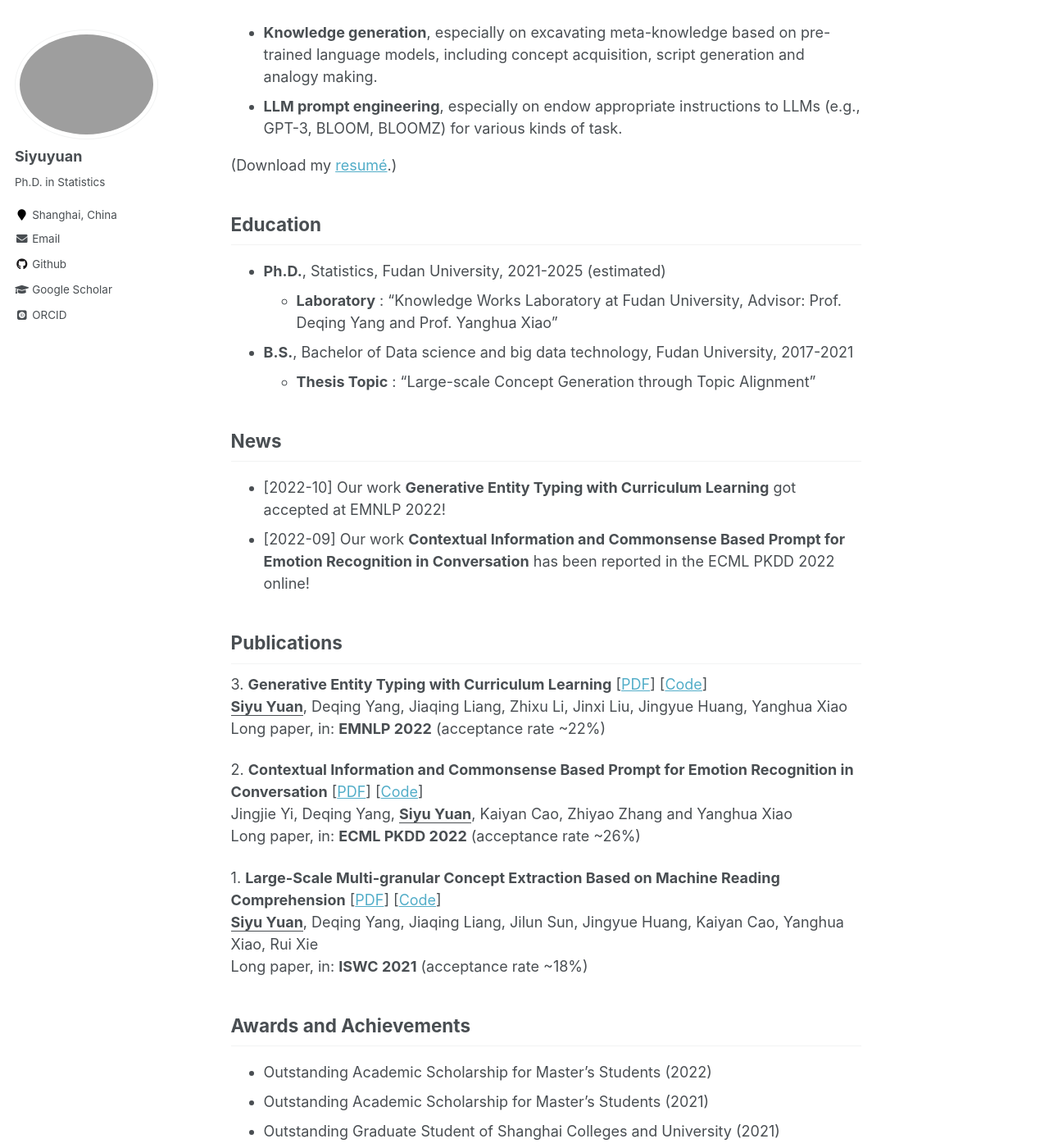
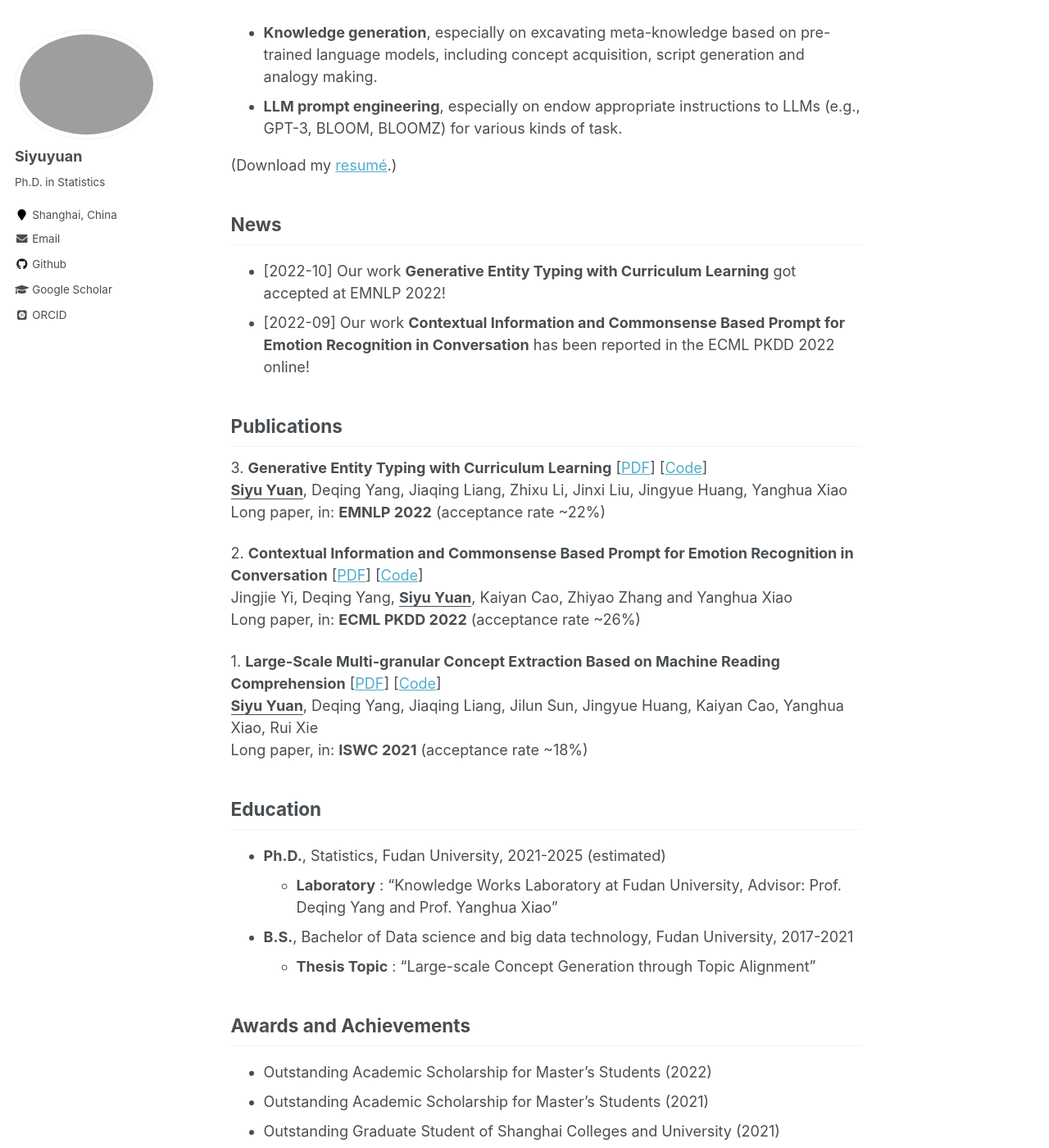
Before and after one commit to siyuyuan/siyuyuan.github.io, a Jekyll site: the page built from _pages/about.md, in a window 1280 px wide and 1400 px high, scrolled down 343 px. Shown: the whole window at 82% size. Built offline with Jekyll 4.4.1, drawn with Linux system fonts in a browser that asks for light colours; some web fonts are replaced; some of the changed lines change nothing that is shown; some of the changed text lies outside the part shown.

Commit message:
Update about.md

```diff
--- a/_pages/about.md
+++ b/_pages/about.md
@@ -1,6 +1,6 @@
 ---
 permalink: /
-title: "Siyu Yuan Homepage"
+title: "Siyu Yuan"
 excerpt: "About me"
 author_profile: true
 redirect_from:
@@ -16,13 +16,6 @@ She is devoted to acquiring knowledge, especially **meta-knowledge** based on pr
 
 (Download my [resumé](http://siyuyuan.github.io/files/CV_English_.pdf).)
 
-
-## Education
-- **Ph.D.**, Statistics, Fudan University, 2021-2025 (estimated)
-    - **Laboratory** : "Knowledge Works Laboratory at Fudan University, Advisor: Prof. Deqing Yang and Prof. Yanghua Xiao"
-- **B.S.**, Bachelor of Data science and big data technology, Fudan University, 2017-2021
-    - **Thesis Topic** : "Large-scale Concept Generation through Topic Alignment"
-
 ## News
 * [2022-10] Our work **Generative Entity Typing with Curriculum Learning** got accepted at EMNLP 2022!
 * [2022-09] Our work **Contextual Information and Commonsense Based Prompt for Emotion Recognition in Conversation** has been reported in the ECML PKDD 2022 online!
@@ -34,6 +27,12 @@ She is devoted to acquiring knowledge, especially **meta-knowledge** based on pr
 2\. **Contextual Information and Commonsense Based Prompt for Emotion Recognition in Conversation** [<a href='https://arxiv.org/abs/2207.13254'>PDF</a>] [<a href='https://github.com/DeqingYang/CISPER'>Code</a>] <br> Jingjie Yi, Deqing Yang, <ins>**Siyu Yuan**</ins>, Kaiyan Cao, Zhiyao Zhang and Yanghua Xiao <br>  Long paper, in: **ECML PKDD 2022** (acceptance rate ~26%) <br>
 
 1\. **Large-Scale Multi-granular Concept Extraction Based on Machine Reading Comprehension** [<a href='https://arxiv.org/abs/2208.14139'>PDF</a>] [<a href='https://github.com/fcihraeipnusnacwh/MRC-CE'>Code</a>] <br> <ins>**Siyu Yuan**</ins>, Deqing Yang, Jiaqing Liang, Jilun Sun, Jingyue Huang, Kaiyan Cao, Yanghua Xiao, Rui Xie <br> Long paper, in: **ISWC 2021** (acceptance rate ~18%) <br>
+
+## Education
+- **Ph.D.**, Statistics, Fudan University, 2021-2025 (estimated)
+    - **Laboratory** : "Knowledge Works Laboratory at Fudan University, Advisor: Prof. Deqing Yang and Prof. Yanghua Xiao"
+- **B.S.**, Bachelor of Data science and big data technology, Fudan University, 2017-2021
+    - **Thesis Topic** : "Large-scale Concept Generation through Topic Alignment"
 
 ## Awards and Achievements
 -  Outstanding Academic Scholarship for Master's Students (2022)
```
